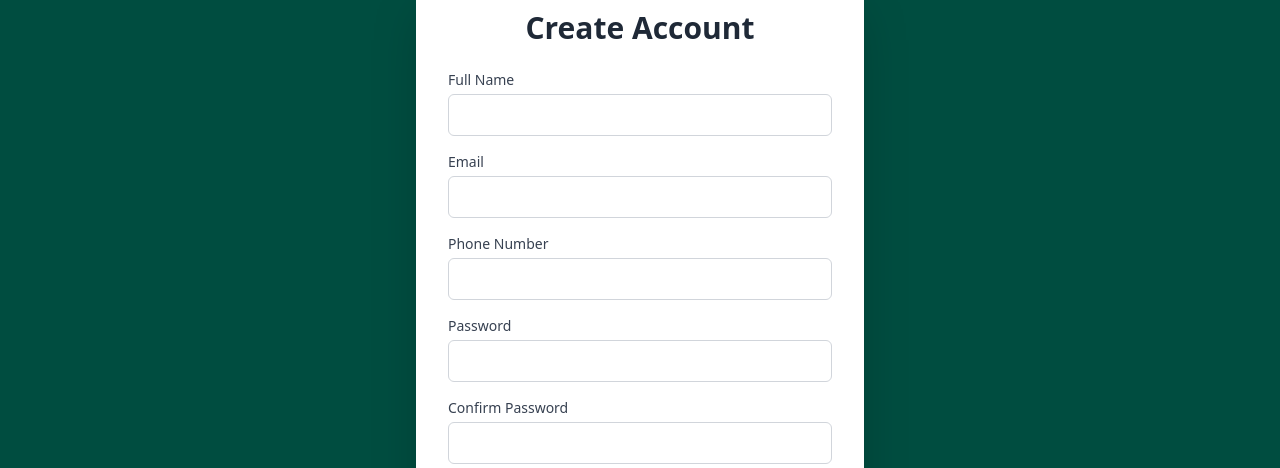
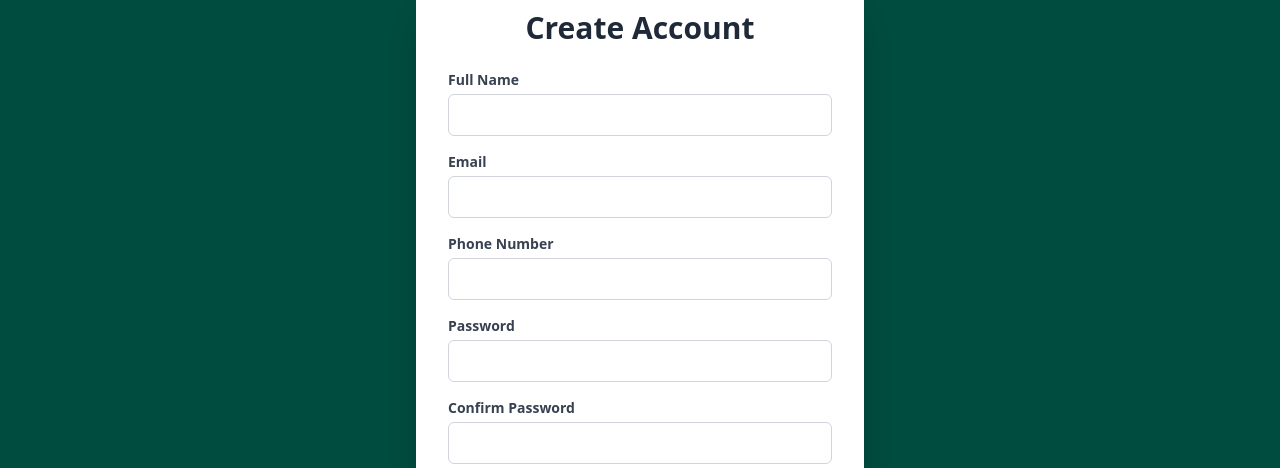
Before and after one commit to Maalinda/ruhuna-hms-FS-main, a React (Create React App) app in the folder frontend/: page /register in a window 1280 px wide. Shown: the part 181-649 px from the top of the page. Built offline with nearby package versions, Linux system fonts and the light colour scheme.

Commit message:
Bolding fonts

```diff
--- a/frontend/src/pages/Contact.tsx
+++ b/frontend/src/pages/Contact.tsx
@@ -35,7 +35,7 @@ const ContactUs: React.FC = () => {
           <div>
             <label
               htmlFor="name"
-              className="block text-sm font-medium text-gray-700 mb-1"
+              className="block text-sm font-bold text-gray-700 mb-1"
             >
               Name
             </label>
@@ -52,7 +52,7 @@ const ContactUs: React.FC = () => {
           <div>
             <label
               htmlFor="email"
-              className="block text-sm font-medium text-gray-700 mb-1"
+              className="block text-sm font-bold text-gray-700 mb-1"
             >
               Email
             </label>
@@ -69,7 +69,7 @@ const ContactUs: React.FC = () => {
           <div>
             <label
               htmlFor="message"
-              className="block text-sm font-medium text-gray-700 mb-1"
+              className="block text-sm font-bold text-gray-700 mb-1"
             >
               Message
             </label>
@@ -85,7 +85,7 @@ const ContactUs: React.FC = () => {
           </div>
           <button
             type="submit"
-            className="w-full bg-accent text-primary py-2 rounded-md hover:bg-opacity-90 transition-colors font-semibold"
+            className="w-full bg-accent text-primary py-2 rounded-md hover:bg-opacity-90 transition-colors font-bold"
           >
             Send Message
           </button>
--- a/frontend/src/pages/Register.tsx
+++ b/frontend/src/pages/Register.tsx
@@ -50,7 +50,7 @@ function Register() {
         {error && <p className="text-red-500 mb-4 text-center">{error}</p>}
         <form onSubmit={handleSubmit} className="space-y-4">
           <div>
-            <label htmlFor="fullName" className="block text-sm font-medium text-gray-700 mb-1">Full Name</label>
+            <label htmlFor="fullName" className="block text-sm font-bold text-gray-700 mb-1">Full Name</label>
             <input
               type="text"
               id="fullName"
@@ -62,7 +62,7 @@ function Register() {
             />
           </div>
           <div>
-            <label htmlFor="email" className="block text-sm font-medium text-gray-700 mb-1">Email</label>
+            <label htmlFor="email" className="block text-sm font-bold text-gray-700 mb-1">Email</label>
             <input
               type="email"
               id="email"
@@ -74,7 +74,7 @@ function Register() {
             />
           </div>
           <div>
-            <label htmlFor="phoneNumber" className="block text-sm font-medium text-gray-700 mb-1">Phone Number</label>
+            <label htmlFor="phoneNumber" className="block text-sm font-bold text-gray-700 mb-1">Phone Number</label>
             <input
               type="tel"
               id="phoneNumber"
@@ -86,7 +86,7 @@ function Register() {
             />
           </div>
           <div>
-            <label htmlFor="password" className="block text-sm font-medium text-gray-700 mb-1">Password</label>
+            <label htmlFor="password" className="block text-sm font-bold text-gray-700 mb-1">Password</label>
             <input
               type="password"
               id="password"
@@ -98,7 +98,7 @@ function Register() {
             />
           </div>
           <div>
-            <label htmlFor="confirmPassword" className="block text-sm font-medium text-gray-700 mb-1">Confirm Password</label>
+            <label htmlFor="confirmPassword" className="block text-sm font-bold text-gray-700 mb-1">Confirm Password</label>
             <input
               type="password"
               id="confirmPassword"
@@ -111,7 +111,7 @@ function Register() {
           </div>
           <button
             type="submit"
-            className="w-full bg-accent text-primary py-2 rounded-md hover:bg-opacity-90 transition-colors font-semibold"
+            className="w-full bg-accent text-primary py-2 rounded-md hover:bg-opacity-90 transition-colors font-bold"
           >
             Create Account
           </button>
```
Also changed, not shown: frontend/package.json (+9 -4 lines), package.json (added, +11 -0 lines), 2 other files (tests, documents, lock files or other folders).
